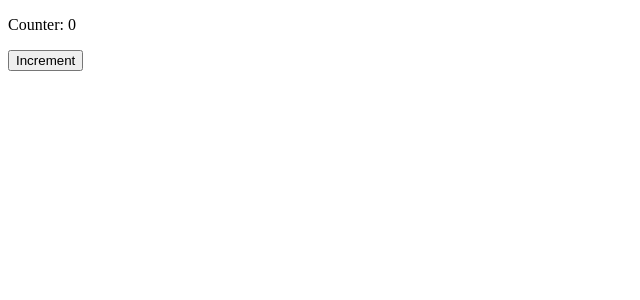
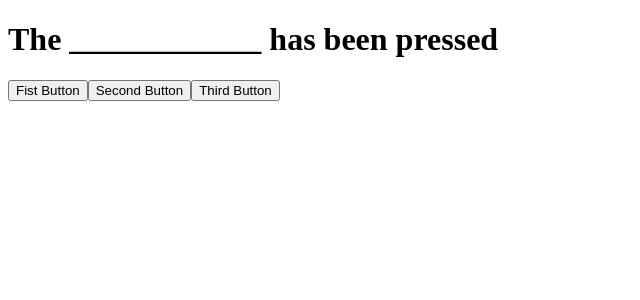
Before and after one commit to hershellayton95/esercizi-react, a React (Create React App) app: page / in a window 1280 px wide. Shown: the top 300 px of the page, without its empty margins (0-640 px from the left). Built offline with nearby package versions, Linux system fonts and the light colour scheme.

Commit message:
create event 3

```diff
--- a/src/App.js
+++ b/src/App.js
@@ -1,11 +1,11 @@
 import React from "react";
-import { ClickCounter } from "./ClickCounter";
+import { ClickTracker } from "./ClickCounter";
 export class App extends React.Component {
     render() {
 
         return (
             <div>
-                <ClickCounter />
+                <ClickTracker />
             </div>
         )
     }
--- a/src/ClickCounter.js
+++ b/src/ClickCounter.js
@@ -1,18 +1,26 @@
 import React from "react";
 
-export class ClickCounter extends React.Component{
+export class ClickTracker extends React.Component {
     constructor(props){
         super(props);
         this.state = {
-            counter: 0
+            counter: "The ____________ has been pressed"
         }
+    }
+
+    handlerClick = (event) => {
+        this.setState({
+            counter: "The " + event.target.innerText + " has been pressed"
+        })
     }
 
     render() {
         return (
             <div>
-                <p>Counter: {this.state.counter}</p>
-                <button onClick={() => this.setState({ counter: this.state.counter + 1})}>Increment</button>
+                <h1>{this.state.counter}</h1>
+                <button onClick={this.handlerClick}>Fist Button</button>
+                <button onClick={this.handlerClick}>Second Button</button>
+                <button onClick={this.handlerClick}>Third Button</button>
             </div>
         )
     }
```
Also changed, not shown: Event 01.txt (deleted), Event 03.txt (added).
